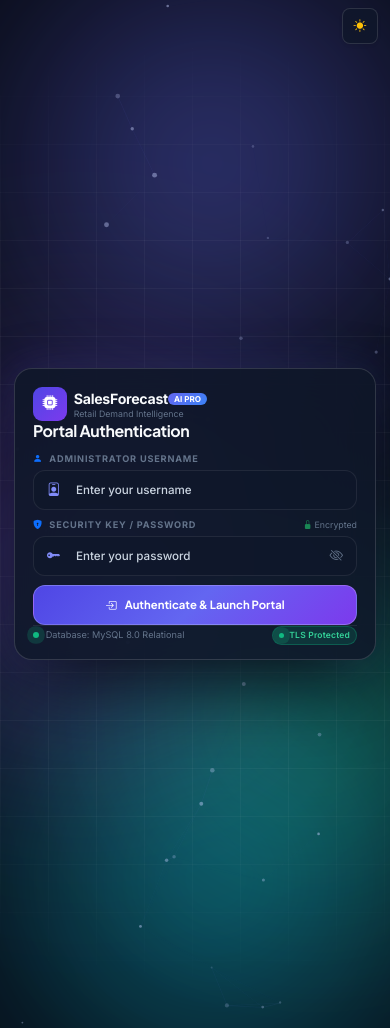
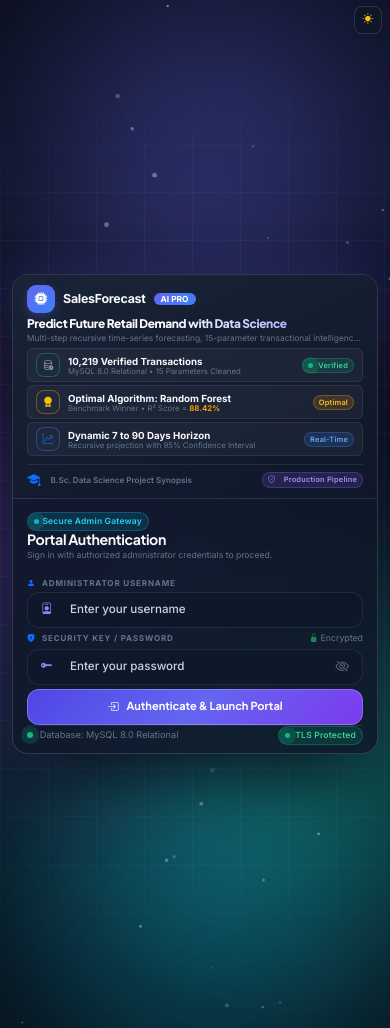
Before and after one commit to omya77/Sales_Forecasting_ML, a Django app: page /login/ in a window 390 px wide. Run offline with Django 5.2, Linux system fonts and the light colour scheme.

Commit message:
Restore showcase pillars on mobile with compact zero-scroll layout

```diff
--- a/sales_web/dashboard/templates/dashboard/login.html
+++ b/sales_web/dashboard/templates/dashboard/login.html
@@ -509,29 +509,21 @@
         }
 
         /* --------------------------------------------------------------------------
-           RESPONSIVE BREAKPOINTS (STRICT ZERO-SCROLL MOBILE & TABLET LOCK)
+           RESPONSIVE BREAKPOINTS (ZERO-SCROLL MOBILE WITH FULL SHOWCASE & FORM)
            -------------------------------------------------------------------------- */
         @media (max-width: 991.98px) {
             html, body {
-                position: fixed !important;
-                inset: 0 !important;
-                width: 100% !important;
                 height: 100% !important;
-                height: 100dvh !important;
                 max-height: 100% !important;
                 overflow: hidden !important;
-                touch-action: pan-x !important;
-                overscroll-behavior: none !important;
             }
             .login-viewport {
-                position: fixed !important;
-                inset: 0 !important;
-                width: 100% !important;
-                height: 100% !important;
+                height: 100vh !important;
                 height: 100dvh !important;
-                max-height: 100% !important;
+                max-height: 100vh !important;
+                max-height: 100dvh !important;
                 overflow: hidden !important;
-                padding: 10px 14px !important;
+                padding: 6px 12px !important; /* Eliminates the top wasted margin completely */
                 margin: 0 !important;
                 display: flex !important;
                 align-items: center !important;
@@ -539,7 +531,7 @@
             }
             .cockpit-glow-wrapper {
                 width: 100% !important;
-                max-width: 395px !important;
+                max-width: 440px !important;
                 margin: 0 auto !important;
             }
             .cockpit-glow-wrapper::before {
@@ -548,30 +540,151 @@
             .login-dual-cockpit {
                 flex-direction: column !important;
                 max-width: 100% !important;
-                border-radius: 18px !important;
+                border-radius: 16px !important;
+                overflow: hidden !important;
             }
-            /* Hide the duplicate heavy showcase panel on mobile to guarantee zero scrolling */
+
+            /* 1. SHOWCASE PANEL: Visible, sleek & compact on mobile (Zero Scrolling) */
             .login-showcase-panel {
+                display: flex !important;
+                flex-direction: column !important;
+                padding: 10px 14px 8px 14px !important;
+                border-right: none !important;
+                border-bottom: 1px solid var(--border-subtle) !important;
+            }
+            .login-showcase-panel .d-flex.align-items-center.mb-3:first-child {
+                margin-bottom: 4px !important;
+                gap: 8px !important;
+            }
+            .login-showcase-panel .brand-icon-box {
+                width: 28px !important;
+                height: 28px !important;
+                font-size: 0.95rem !important;
+            }
+            .login-showcase-panel .brand-icon-box + div .fw-bold {
+                font-size: 0.92rem !important;
+            }
+            .login-showcase-panel .brand-icon-box + div small {
                 display: none !important;
             }
+            .hero-gradient-title {
+                font-size: 0.88rem !important;
+                line-height: 1.2 !important;
+                margin-bottom: 2px !important;
+            }
+            .login-showcase-panel > div > p.text-slate-muted {
+                font-size: 0.62rem !important;
+                line-height: 1.2 !important;
+                margin-bottom: 5px !important;
+                display: -webkit-box !important;
+                -webkit-line-clamp: 1 !important;
+                -webkit-box-orient: vertical !important;
+                overflow: hidden !important;
+            }
+            /* 3 Bento Feature Pillars (All 3 Kept & Compact) */
+            .login-showcase-panel .d-flex.flex-column.gap-2 {
+                gap: 3px !important;
+                margin-bottom: 4px !important;
+            }
+            .showcase-bento-item {
+                padding: 4px 8px !important;
+                border-radius: 6px !important;
+            }
+            .showcase-bento-item .kpi-icon-square {
+                width: 24px !important;
+                height: 24px !important;
+                font-size: 0.78rem !important;
+            }
+            .showcase-bento-item .d-flex.align-items-center {
+                gap: 8px !important;
+            }
+            .showcase-bento-item .fw-bold {
+                font-size: 0.72rem !important;
+                margin-bottom: 0 !important;
+                line-height: 1.15 !important;
+            }
+            .showcase-bento-item small {
+                font-size: 0.58rem !important;
+                line-height: 1.1 !important;
+            }
+            .showcase-bento-item .badge-luxe {
+                font-size: 0.55rem !important;
+                padding: 1px 5px !important;
+            }
+            /* Bottom Synopsis certification */
+            .login-showcase-panel .pt-3.border-top {
+                padding-top: 4px !important;
+                margin-top: 4px !important;
+                font-size: 0.60rem !important;
+                gap: 6px !important;
+            }
+            .login-showcase-panel .pt-3.border-top small {
+                font-size: 0.60rem !important;
+            }
+            .login-showcase-panel .pt-3.border-top .badge-luxe {
+                font-size: 0.55rem !important;
+                padding: 1px 5px !important;
+            }
+
+            /* 2. FORM PANEL: Clean, sleek & perfectly sized */
             .login-form-panel {
-                padding: 18px 18px 14px 18px !important;
+                padding: 10px 14px 8px 14px !important;
+            }
+            .login-form-panel .mb-2.mb-lg-3 {
+                margin-bottom: 4px !important;
+            }
+            .login-form-panel h3 {
+                font-size: 1.05rem !important;
+                margin-bottom: 1px !important;
+            }
+            .login-form-panel p.text-slate-muted {
+                font-size: 0.64rem !important;
+                margin-bottom: 4px !important;
             }
             .login-form-panel .mb-3 {
-                margin-bottom: 0.65rem !important;
+                margin-bottom: 4px !important;
+            }
+            .form-label {
+                font-size: 0.60rem !important;
+                margin-bottom: 1px !important;
+            }
+            .login-input-wrap {
+                height: 36px !important;
+            }
+            .login-input-wrap .field-icon {
+                font-size: 0.85rem !important;
             }
             .form-control {
-                height: 40px !important;
-                font-size: 0.82rem !important;
+                height: 36px !important;
+                font-size: 0.80rem !important;
+                padding-left: 36px !important;
             }
             .btn-login-submit {
-                height: 40px !important;
-                font-size: 0.84rem !important;
+                height: 36px !important;
+                font-size: 0.82rem !important;
+                padding: 5px 12px !important;
             }
+            .login-form-panel .mt-3.5 {
+                margin-top: 4px !important;
+            }
+            .login-form-panel .mt-3.5.pt-2.5 {
+                margin-top: 4px !important;
+                padding-top: 3px !important;
+            }
+            .login-form-panel .mt-3.5.pt-2.5 span {
+                font-size: 0.58rem !important;
+            }
+
+            /* TOP THEME DOCK */
             .top-nav-dock {
-                top: 8px !important;
-                right: 12px !important;
+                top: 6px !important;
+                right: 8px !important;
                 left: auto !important;
+            }
+            .theme-toggle-dock-btn {
+                width: 28px !important;
+                height: 28px !important;
+                font-size: 0.80rem !important;
             }
         }
     </style>
@@ -719,28 +832,14 @@
                      RIGHT FORM PANEL (SECURE AUTHENTICATION GATEWAY)
                      ================================================================ -->
                 <div class="login-form-panel">
-                    <!-- Mobile Brand Header (Crisp branding visible only on mobile/tablet) -->
-                    <div class="d-flex align-items-center gap-2 mb-2.5 d-lg-none">
-                        <div class="brand-chip-icon" style="width: 34px; height: 34px; font-size: 1.1rem; border-radius: 9px; background: linear-gradient(135deg, #4f46e5, #7c3aed); display: flex; align-items: center; justify-content: center; color: #fff; flex-shrink: 0;">
-                            <i class="bi bi-cpu-fill"></i>
+                    <div class="mb-2 mb-lg-3">
+                        <div class="d-inline-flex align-items-center gap-1 badge-luxe badge-luxe-cyan px-2 py-1 mb-1.5" style="font-size: 0.65rem;">
+                            <span class="live-pulse-dot" style="background: var(--cyan); width: 5px; height: 5px;"></span> Secure Admin Gateway
                         </div>
-                        <div>
-                            <div class="d-flex align-items-center gap-1.5">
-                                <span class="fw-bold" style="color: var(--text-primary); font-size: 1.05rem; letter-spacing: -0.02em;">SalesForecast</span>
-                                <span class="badge" style="background: var(--primary-gradient); color: #fff; font-size: 0.60rem; padding: 2px 6px; border-radius: 6px;">AI PRO</span>
-                            </div>
-                            <small class="text-slate-muted d-block" style="font-size: 0.65rem; line-height: 1.1;">Retail Demand Intelligence</small>
-                        </div>
-                    </div>
-
-                    <div class="mb-2 mb-lg-3">
-                        <div class="d-none d-lg-inline-flex align-items-center gap-1 badge-luxe badge-luxe-cyan px-2 py-1 mb-2" style="font-size: 0.68rem;">
-                            <span class="live-pulse-dot" style="background: var(--cyan); width: 6px; height: 6px;"></span> Secure Admin Gateway
-                        </div>
-                        <h3 class="fw-bold mb-0 mb-lg-1" style="font-size: 1.18rem; color: var(--text-primary); letter-spacing: -0.025em;">
+                        <h3 class="fw-bold mb-0 mb-lg-1" style="font-size: 1.15rem; color: var(--text-primary); letter-spacing: -0.025em;">
                             Portal Authentication
                         </h3>
-                        <p class="text-slate-muted mb-0 d-none d-lg-block" style="font-size: 0.76rem;">
+                        <p class="text-slate-muted mb-0" style="font-size: 0.70rem;">
                             Sign in with authorized administrator credentials to proceed.
                         </p>
                     </div>
```
